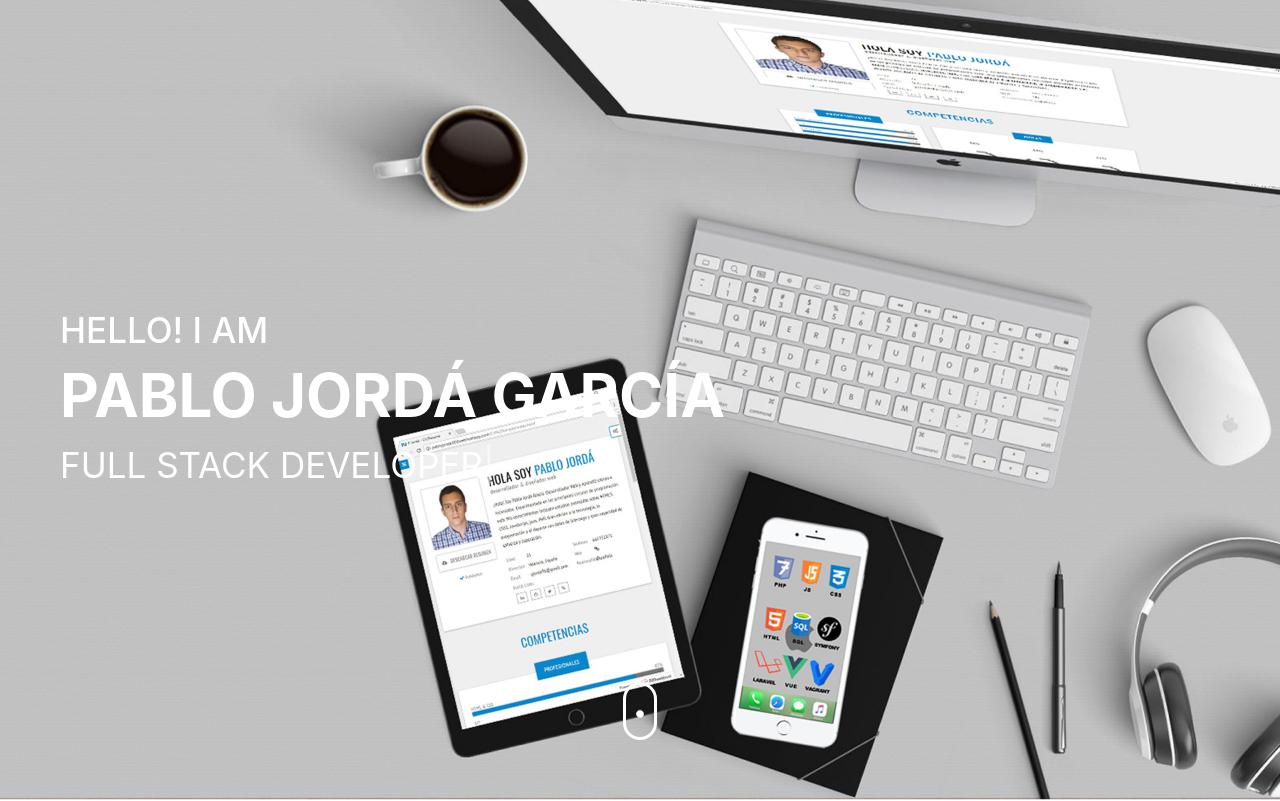
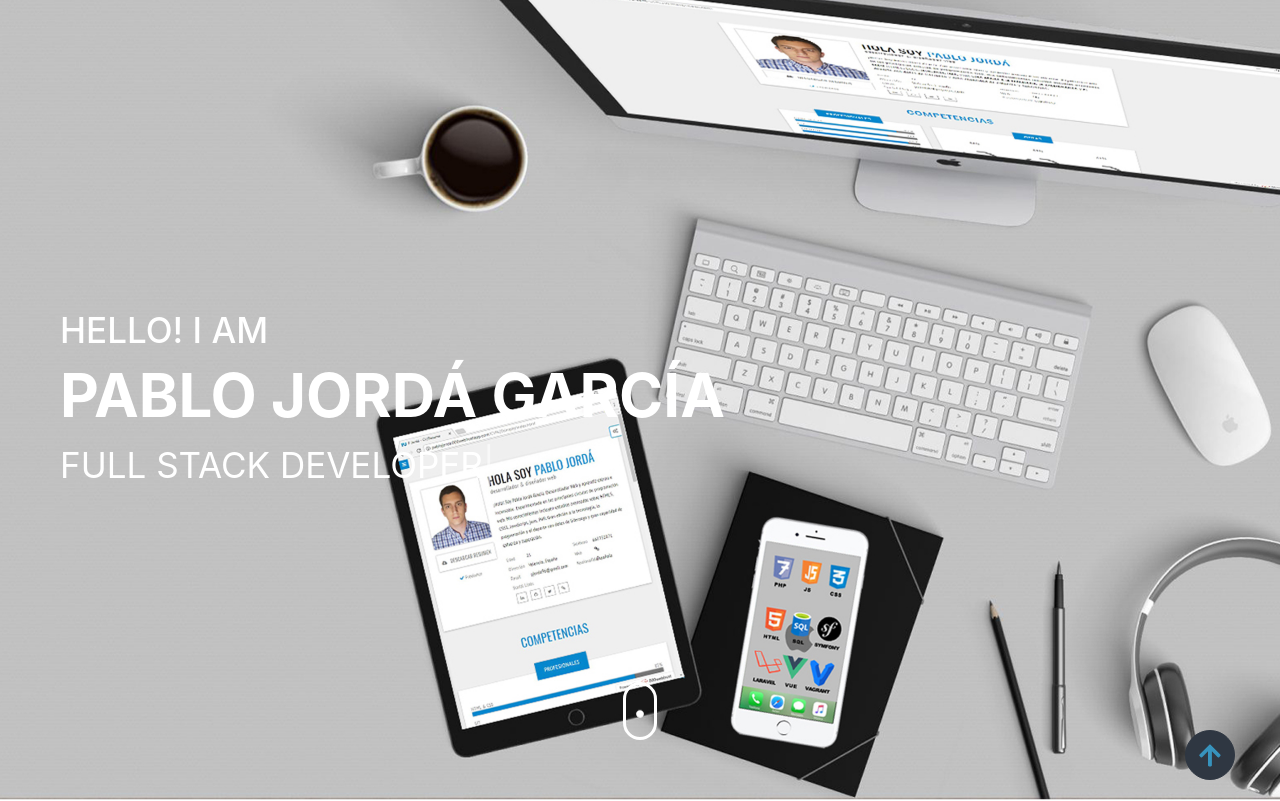
Before and after one commit to Pjorda96/portfolio-pablo, a React (Create React App) app: page /#/ in a window 1280 px wide. Shown: the top 801 px of the page. Built offline with nearby package versions, Linux system fonts and the light colour scheme.

Commit message:
go to top button

```diff
--- /dev/null
+++ b/src/components/gotoTop.jsx
@@ -0,0 +1,24 @@
+import React from 'react';
+import { FontAwesomeIcon } from "@fortawesome/react-fontawesome";
+import { faArrowUp } from "@fortawesome/free-solid-svg-icons";
+import { useTranslation } from "react-i18next";
+
+import '../scss/gotoTop.scss';
+
+export default function GotoTop() {
+  function scrollToTop() {
+    window.scrollTo(0, 0);
+  }
+
+  return (
+    <button
+      onClick={() => scrollToTop()}
+      className='goto-top'
+      title='Ir a arriba'
+    >
+      <span>
+        <FontAwesomeIcon icon={faArrowUp} />
+      </span>
+    </button>
+  )
+}
--- a/src/containers/DefaultLayout/defaultLayout.jsx
+++ b/src/containers/DefaultLayout/defaultLayout.jsx
@@ -4,6 +4,7 @@ import { useTranslation } from "react-i18next";
 // Components
 import Home from '../../components/home';
 import Header from '../../components/header';
+import GotoTop from "../../components/gotoTop";
 
 export default function DefaultLayout() {
   const { i18n } = useTranslation();
@@ -24,6 +25,8 @@ export default function DefaultLayout() {
         <button onClick={() => changeLanguage('es')}>es</button> {/*TODO: delete*/}
         <button onClick={() => changeLanguage('en')}>en</button> {/*TODO: delete*/}
       </div>
+
+      <GotoTop />
 
       {/*<div className="modal-wrap flex">
         <div className="mask"></div>
--- /dev/null
+++ b/src/scss/gotoTop.scss
@@ -0,0 +1,29 @@
+@import 'colors.scss';
+
+$general: color('general');
+$general-sec: color('general', 'secondary');
+
+.goto-top {
+  position: fixed;
+  bottom: 20px;
+  right: 45px;
+  padding: 0;
+  margin: 0;
+  z-index: 99;
+  border: none;
+  background: none;
+
+  span {
+    font-size: 25px;
+    display: block;
+    width: 50px;
+    height: 50px;
+    line-height: 50px;
+    background: $general-sec;
+    overflow: hidden;
+    text-align: center;
+    border: 1px solid $general-sec;
+    border-radius: 50%;
+    color: $general;
+  }
+}
```
